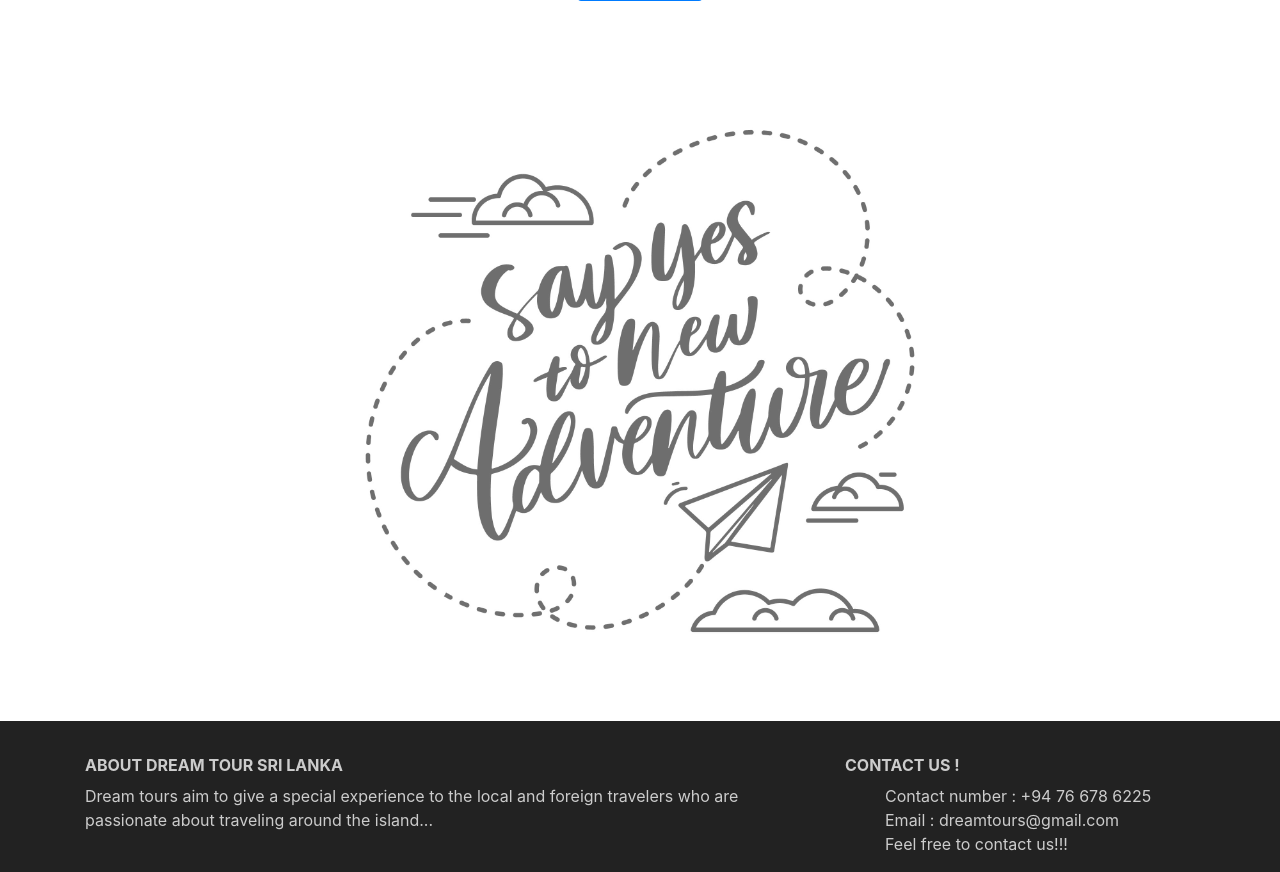
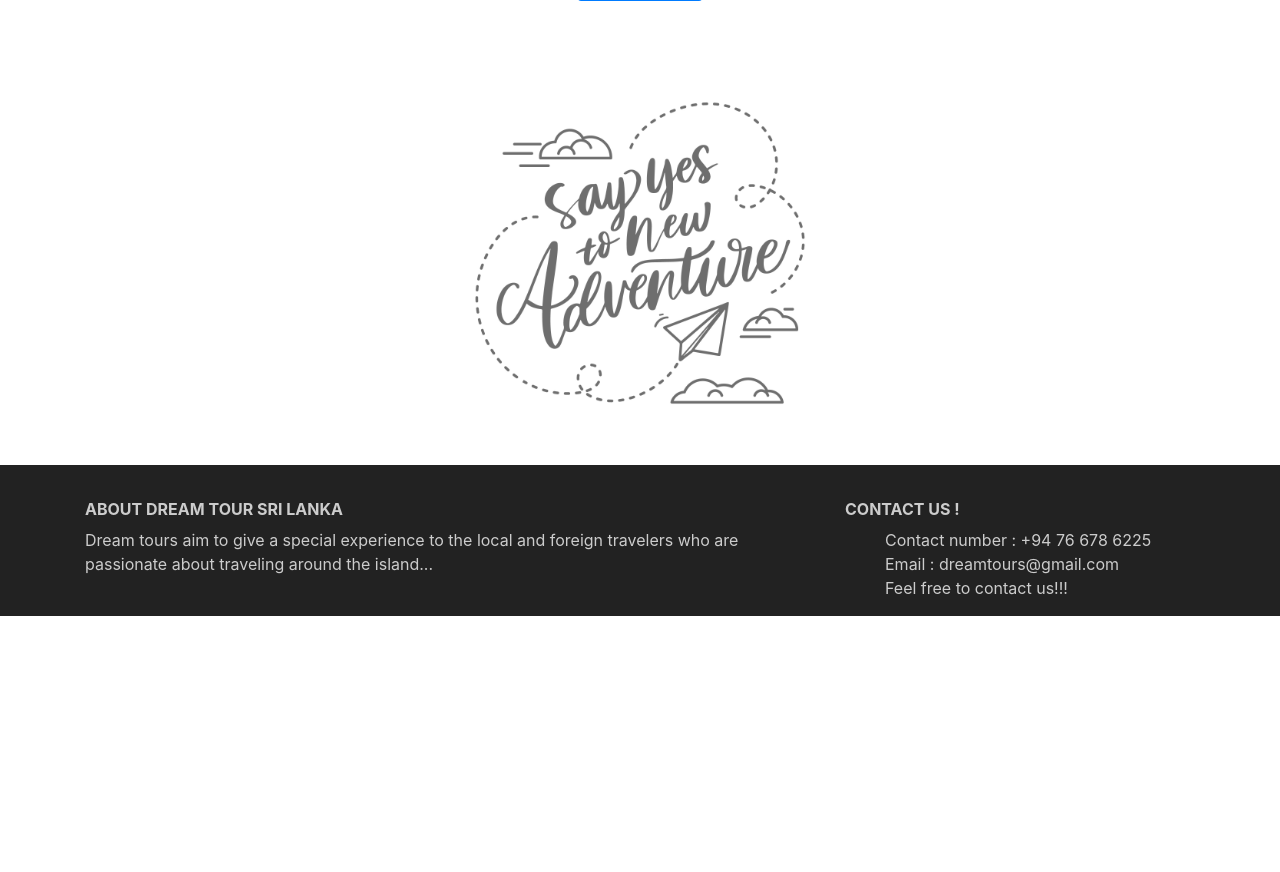
Before and after one commit to gajindubandara/Travel-Web, a PHP site: page /addpack.php in a window 1280 px wide. Shown: the part 1171-2043 px from the top of the page. After the commit the page ends 1787 px from the top, so only its background shows below. Run offline with PHP 8.4, Linux system fonts and the light colour scheme; a user stored in the database is signed in; some libraries are stand-ins or nearby versions.

Commit message:
Fix image size

```diff
--- a/css/styles.css
+++ b/css/styles.css
@@ -88,8 +88,8 @@
 
 /*---  bg image ---*/
 .img-bg {
-    height: 50%;
-    width: 50%;
+    height: 30%;
+    width: 30%;
     display: block;
     margin-left: auto;
     margin-right: auto;
--- a/index.php
+++ b/index.php
@@ -120,7 +120,7 @@
         </div>
         <div class="row justify-content-md-center ">
             <div class="card card-style" style="width: 500px">
-                <h3 class="card-title">Coastal areas</h3>
+                <h3 class="card-title">Coastal Areas</h3>
                 <img class="card-img-top card-img" src="images/cos.jpg" alt="Card image cap">
                 <div class="card-body">
                     <p class="card-text">Sri Lanka has attractive beaches such as Hikkaduwa, Unawatuna, Mirissa etc.</p>
```
